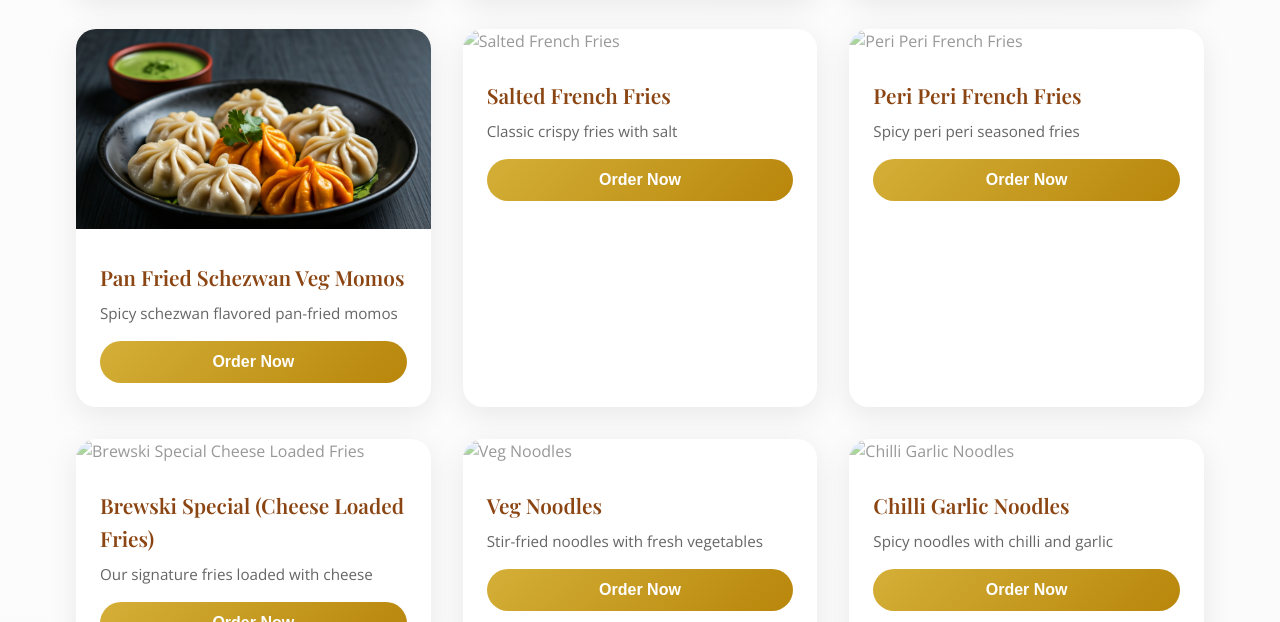
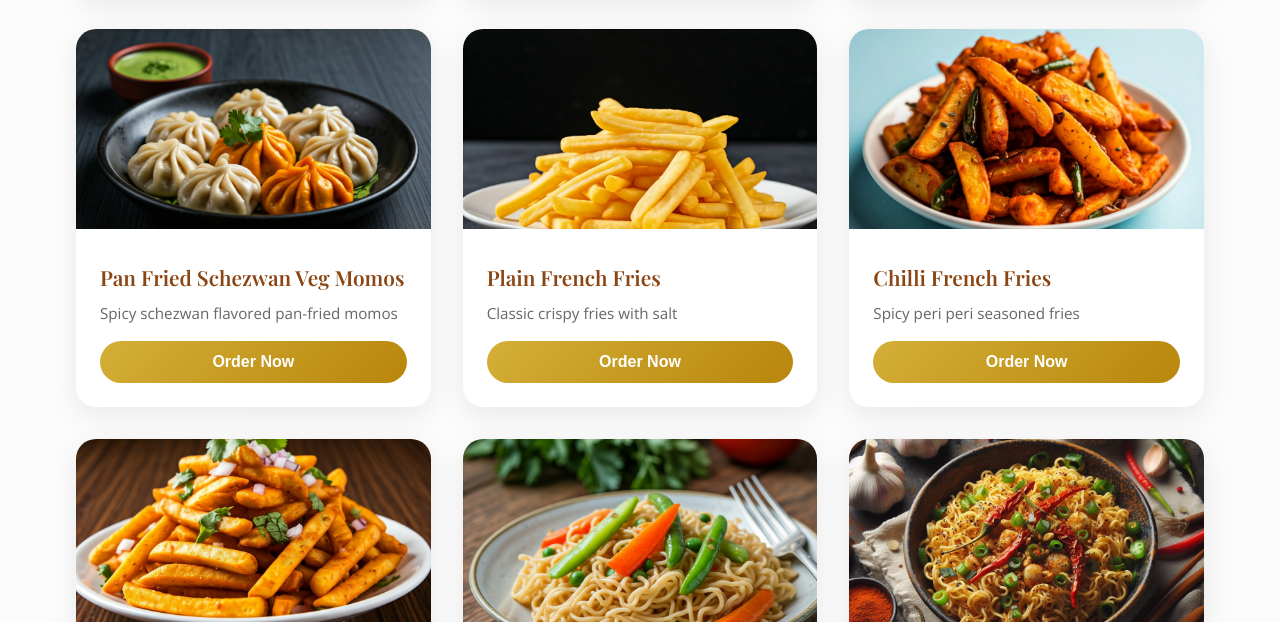
Before and after one commit to advay77/Brewski-Cafe-, a plain HTML site: page menu.html in a window 1280 px wide. Shown: the part 11378-12000 px from the top of the page. Drawn offline with nearby package versions, Linux system fonts and the light colour scheme.

Commit message:
Photos Again

```diff
--- a/menu.html
+++ b/menu.html
@@ -753,35 +753,35 @@
 
                     <!-- French Fries -->
                     <div class="full-menu-item">
-                        <img src="/placeholder.svg?height=200&width=250" alt="Salted French Fries">
+                        <img src="Plain French Fries.jpeg" alt="Salted French Fries">
                         <div class="item-content">
-                            <h3>Salted French Fries</h3>
+                            <h3>Plain French Fries</h3>
                             <p>Classic crispy fries with salt</p>
                             <button class="order-btn-main" onclick="showOrderOptions(this)">Order Now</button>
                         </div>
                     </div>
 
                     <div class="full-menu-item">
-                        <img src="/placeholder.svg?height=200&width=250" alt="Peri Peri French Fries">
+                        <img src="Chilli Potato.jpeg" alt="Peri Peri French Fries">
                         <div class="item-content">
-                            <h3>Peri Peri French Fries</h3>
+                            <h3>Chilli French Fries</h3>
                             <p>Spicy peri peri seasoned fries</p>
                             <button class="order-btn-main" onclick="showOrderOptions(this)">Order Now</button>
                         </div>
                     </div>
 
                     <div class="full-menu-item">
-                        <img src="/placeholder.svg?height=200&width=250" alt="Brewski Special Cheese Loaded Fries">
+                        <img src="Masala French Fries.jpeg" alt="Brewski Special Cheese Loaded Fries">
                         <div class="item-content">
-                            <h3>Brewski Special (Cheese Loaded Fries)</h3>
-                            <p>Our signature fries loaded with cheese</p>
+                            <h3>Masala French Fries</h3>
+                            <p>Our signature fries loaded with masala</p>
                             <button class="order-btn-main" onclick="showOrderOptions(this)">Order Now</button>
                         </div>
                     </div>
 
                     <!-- Noodles -->
                     <div class="full-menu-item">
-                        <img src="/placeholder.svg?height=200&width=250" alt="Veg Noodles">
+                        <img src="Veg Noodles.jpeg" alt="Veg Noodles">
                         <div class="item-content">
                             <h3>Veg Noodles</h3>
                             <p>Stir-fried noodles with fresh vegetables</p>
@@ -790,7 +790,7 @@
                     </div>
 
                     <div class="full-menu-item">
-                        <img src="/placeholder.svg?height=200&width=250" alt="Chilli Garlic Noodles">
+                        <img src="Chilli Garlic Noodles.png" alt="Chilli Garlic Noodles">
                         <div class="item-content">
                             <h3>Chilli Garlic Noodles</h3>
                             <p>Spicy noodles with chilli and garlic</p>
@@ -799,7 +799,7 @@
                     </div>
 
                     <div class="full-menu-item">
-                        <img src="/placeholder.svg?height=200&width=250" alt="Paneer Noodles">
+                        <img src="Paneer Noodles.jpeg" alt="Paneer Noodles">
                         <div class="item-content">
                             <h3>Paneer Noodles</h3>
                             <p>Noodles with paneer and vegetables</p>
@@ -808,7 +808,7 @@
                     </div>
 
                     <div class="full-menu-item">
-                        <img src="/placeholder.svg?height=200&width=250" alt="Hakka Noodles">
+                        <img src="Hakka Noodles.jpeg" alt="Hakka Noodles">
                         <div class="item-content">
                             <h3>Hakka Noodles</h3>
                             <p>Chinese-style hakka noodles</p>
@@ -818,7 +818,7 @@
 
                     <!-- Fried Rice -->
                     <div class="full-menu-item">
-                        <img src="/placeholder.svg?height=200&width=250" alt="Veg Fried Rice">
+                        <img src="Veg Fried Rice.jpeg" alt="Veg Fried Rice">
                         <div class="item-content">
                             <h3>Veg Fried Rice</h3>
                             <p>Stir-fried rice with mixed vegetables</p>
@@ -827,7 +827,7 @@
                     </div>
 
                     <div class="full-menu-item">
-                        <img src="/placeholder.svg?height=200&width=250" alt="Chilli Garlic Fried Rice">
+                        <img src="Chilli Garlic Fried Rice.png" alt="Chilli Garlic Fried Rice">
                         <div class="item-content">
                             <h3>Chilli Garlic Fried Rice</h3>
                             <p>Spicy fried rice with chilli and garlic</p>
@@ -836,7 +836,7 @@
                     </div>
 
                     <div class="full-menu-item">
-                        <img src="/placeholder.svg?height=200&width=250" alt="Paneer Fried Rice">
+                        <img src="Paneer Fried Rice.jpeg" alt="Paneer Fried Rice">
                         <div class="item-content">
                             <h3>Paneer Fried Rice</h3>
                             <p>Fried rice with paneer and vegetables</p>
@@ -846,7 +846,7 @@
 
                     <!-- Appe -->
                     <div class="full-menu-item">
-                        <img src="/placeholder.svg?height=200&width=250" alt="Veg Appe">
+                        <img src="Veg Appe.jpeg" alt="Veg Appe">
                         <div class="item-content">
                             <h3>Veg Appe</h3>
                             <p>South Indian style vegetable appe</p>
@@ -855,7 +855,7 @@
                     </div>
 
                     <div class="full-menu-item">
-                        <img src="/placeholder.svg?height=200&width=250" alt="Paneer Appe">
+                        <img src="Paneer Appe.jpeg" alt="Paneer Appe">
                         <div class="item-content">
                             <h3>Paneer Appe</h3>
                             <p>Appe with paneer filling</p>
@@ -864,7 +864,7 @@
                     </div>
 
                     <div class="full-menu-item">
-                        <img src="/placeholder.svg?height=200&width=250" alt="Cheese Appe">
+                        <img src="Cheese Appe.jpeg" alt="Cheese Appe">
                         <div class="item-content">
                             <h3>Cheese Appe</h3>
                             <p>Appe topped with cheese</p>
@@ -883,7 +883,7 @@
                     </div>
 
                     <div class="full-menu-item">
-                        <img src="/placeholder.svg?height=200&width=250" alt="Chilli Potato">
+                        <img src="Chilli Potato.jpeg" alt="Chilli Potato">
                         <div class="item-content">
                             <h3>Chilli Potato</h3>
                             <p>Spicy and tangy fried potato cubes</p>
@@ -892,7 +892,7 @@
                     </div>
 
                     <div class="full-menu-item">
-                        <img src="/placeholder.svg?height=200&width=250" alt="Chilli Paneer">
+                        <img src="Chilli Paneer.jpeg" alt="Chilli Paneer">
                         <div class="item-content">
                             <h3>Chilli Paneer</h3>
                             <p>Spicy paneer in Indo-Chinese style</p>
@@ -901,7 +901,7 @@
                     </div>
 
                     <div class="full-menu-item">
-                        <img src="/placeholder.svg?height=200&width=250" alt="Honey Chilli Potato">
+                        <img src="Honey Chilli Potato.jpeg" alt="Honey Chilli Potato">
                         <div class="item-content">
                             <h3>Honey Chilli Potato</h3>
                             <p>Sweet and spicy honey glazed potatoes</p>
@@ -910,7 +910,7 @@
                     </div>
 
                     <div class="full-menu-item">
-                        <img src="/placeholder.svg?height=200&width=250" alt="Crispy Corn">
+                        <img src="Crispy Corn.jpeg" alt="Crispy Corn">
                         <div class="item-content">
                             <h3>Crispy Corn</h3>
                             <p>Crispy fried corn kernels with spices</p>
@@ -938,7 +938,7 @@
 
                     <!-- Meal Box -->
                     <div class="full-menu-item">
-                        <img src="/placeholder.svg?height=200&width=250" alt="Meal Box">
+                        <img src="combo.png" alt="Meal Box">
                         <div class="item-content">
                             <h3>Veg Burger + Salted Fries + Virgin Mojito Mocktail</h3>
                             <p>Complete meal combo with burger, fries, and drink</p>
```
Also changed, not shown: index.html (+9 -7 lines), Cheese Appe.jpeg (added), Chilli Garlic Fried Rice.png (added), Chilli Garlic Noodles.png (added), Chilli Paneer.jpeg (added), Chilli Potato.jpeg (added), Crispy Corn.jpeg (added), Hakka Noodles.jpeg (added), Honey Chilli Potato.jpeg (added), Masala French Fries.jpeg (added), Paneer Appe.jpeg (added), Paneer Fried Rice.jpeg (added), Paneer Noodles.jpeg (added), Plain French Fries.jpeg (added), 4 more files.
